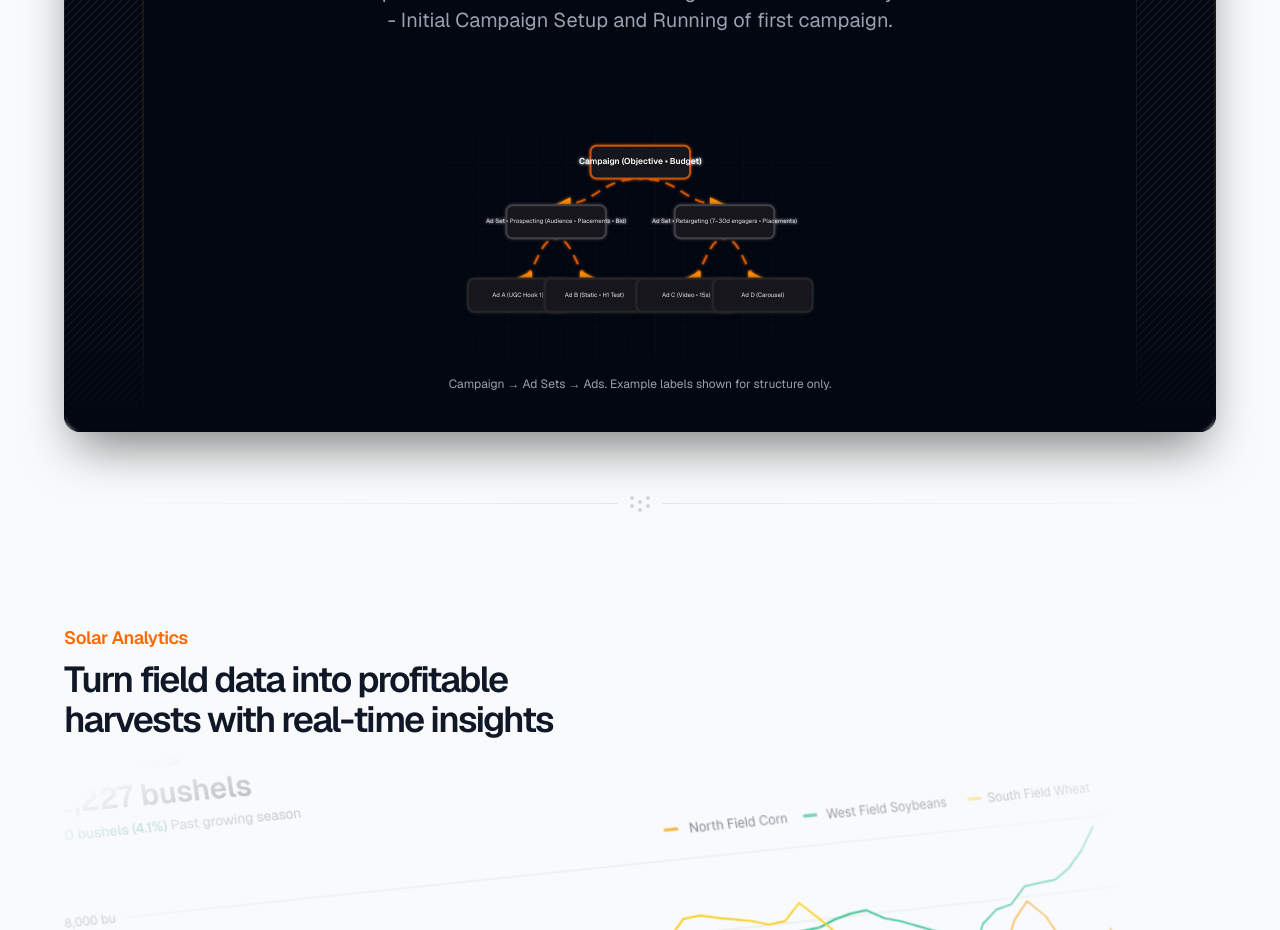
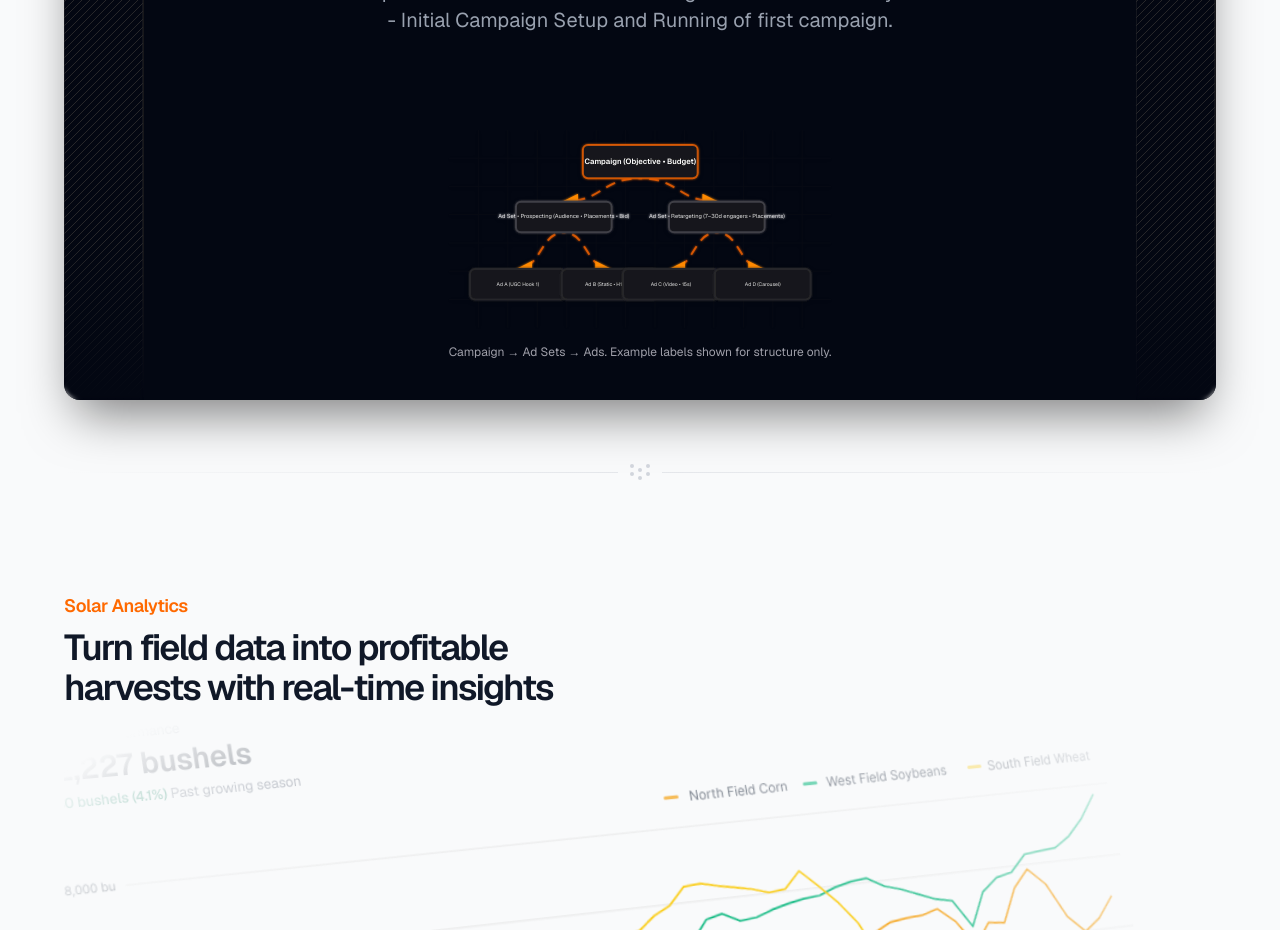
Before and after one commit to telluricaquarian/aclr77, a Next.js app: page / in a window 1280 px wide. Shown: the part 3940-4870 px from the top of the page. Built offline with nearby package versions, Linux system fonts and the light colour scheme.

Commit message:
Improve desktop layout for MetaAdsFlow: wider viewBox, bigger boxes, better spacing

```diff
--- a/src/components/ui/MetaAdsFlow.tsx
+++ b/src/components/ui/MetaAdsFlow.tsx
@@ -25,7 +25,7 @@ export default function MetaAdsFlow({
 }: MetaAdsFlowProps) {
     const [isMobile, setIsMobile] = useState(false);
 
-    // --- Mobile detection with typed legacy fallback (no any, no ts-ignore) ---
+    // Mobile detection with legacy-safe types
     useEffect(() => {
         if (typeof window === "undefined") return;
 
@@ -38,16 +38,13 @@ export default function MetaAdsFlow({
         const handleChange = (e: MediaQueryListEvent | MediaQueryList) =>
             setIsMobile("matches" in e ? e.matches : (e as MediaQueryList).matches);
 
-        // init
         handleChange(mq);
 
-        // modern
         if (typeof mq.addEventListener === "function") {
             mq.addEventListener("change", handleChange);
             return () => mq.removeEventListener("change", handleChange);
         }
 
-        // legacy Safari/Chromium types
         interface LegacyMQ extends MediaQueryList {
             addListener(cb: (e: MediaQueryListEvent) => void): void;
             removeListener(cb: (e: MediaQueryListEvent) => void): void;
@@ -58,20 +55,28 @@ export default function MetaAdsFlow({
         }
     }, [forceMobile]);
 
-    // --- CONSTANTS / LAYOUT (unchanged) ---
-    const VBW = 1000;
-    const VBH = 600;
-    const baseBox = { w: 260, h: 86 };
+    // ---- ViewBox: a bit wider for desktop for nicer spacing ----
+    const VBW = isMobile ? 1000 : 1200;
+    const VBH = 620;
 
+    // Desktop sizing (bigger boxes); mobile uses per-node overrides later
+    const desktopBox = { w: 300, h: 96 };
+    const baseBox = isMobile ? { w: 260, h: 86 } : desktopBox;
+
+    // ---------- DESKTOP LAYOUT (wider spread) ----------
     const desktopNodes: Node[] = [
-        { id: "campaign", label: "Campaign\n(Objective • Budget)", x: 50, y: 14 },
-        { id: "adset1", label: "Ad Set • Prospecting\n(Audience • Placements • Bid)", x: 28, y: 40 },
-        { id: "adset2", label: "Ad Set • Retargeting\n(7–30d engagers • Placements)", x: 72, y: 40 },
-        { id: "ad1a", label: "Ad A\n(UGC Hook 1)", x: 18, y: 72 },
-        { id: "ad1b", label: "Ad B\n(Static • H1 Test)", x: 38, y: 72 },
-        { id: "ad2a", label: "Ad C\n(Video • 15s)", x: 62, y: 72 },
-        { id: "ad2b", label: "Ad D\n(Carousel)", x: 82, y: 72 },
+        { id: "campaign", label: "Campaign\n(Objective • Budget)", x: 50, y: 16, w: 360, h: 104 },
+
+        { id: "adset1", label: "Ad Set • Prospecting\n(Audience • Placements • Bid)", x: 30, y: 44 },
+        { id: "adset2", label: "Ad Set • Retargeting\n(7–30d engagers • Placements)", x: 70, y: 44 },
+
+        { id: "ad1a", label: "Ad A\n(UGC Hook 1)", x: 18, y: 78 },
+        { id: "ad1b", label: "Ad B\n(Static • H1 Test)", x: 42, y: 78 },
+
+        { id: "ad2a", label: "Ad C\n(Video • 15s)", x: 58, y: 78 },
+        { id: "ad2b", label: "Ad D\n(Carousel)", x: 82, y: 78 },
     ];
+
     const desktopEdges: Edge[] = [
         { from: "campaign", to: "adset1" },
         { from: "campaign", to: "adset2" },
@@ -81,15 +86,20 @@ export default function MetaAdsFlow({
         { from: "adset2", to: "ad2b" },
     ];
 
+    // ---------- MOBILE LAYOUT (stacked, already good) ----------
     const mobileNodes: Node[] = [
         { id: "campaign", label: "Campaign\n(Objective • Budget)", x: 50, y: 10, w: 360, h: 96 },
+
         { id: "adset1", label: "Ad Set • Prospecting\n(Audience • Placements • Bid)", x: 50, y: 32, w: 380, h: 96 },
         { id: "adset2", label: "Ad Set • Retargeting\n(7–30d engagers • Placements)", x: 50, y: 54, w: 380, h: 96 },
+
         { id: "ad1a", label: "Ad A\n(UGC Hook 1)", x: 30, y: 76, w: 280, h: 86 },
         { id: "ad1b", label: "Ad B\n(Static • H1 Test)", x: 70, y: 76, w: 280, h: 86 },
+
         { id: "ad2a", label: "Ad C\n(Video • 15s)", x: 30, y: 92, w: 280, h: 86 },
         { id: "ad2b", label: "Ad D\n(Carousel)", x: 70, y: 92, w: 280, h: 86 },
     ];
+
     const mobileEdges: Edge[] = [
         { from: "campaign", to: "adset1" },
         { from: "adset1", to: "ad1a" },
@@ -101,6 +111,7 @@ export default function MetaAdsFlow({
 
     const nodes = isMobile ? mobileNodes : desktopNodes;
     const edges = isMobile ? mobileEdges : desktopEdges;
+
     const N = (id: string) => nodes.find((n) => n.id === id)!;
 
     return (
@@ -128,14 +139,14 @@ export default function MetaAdsFlow({
             </defs>
 
             {/* subtle grid */}
-            <g opacity="0.25">
+            <g opacity="0.22">
                 {[...Array(12)].map((_, i) => (
                     <line
                         key={`v${i}`}
-                        x1={(i + 1) * (1000 / 13)}
-                        x2={(i + 1) * (1000 / 13)}
+                        x1={(i + 1) * (VBW / 13)}
+                        x2={(i + 1) * (VBW / 13)}
                         y1={0}
-                        y2={600}
+                        y2={VBH}
                         className="stroke-zinc-900"
                         strokeWidth={1}
                         vectorEffect="non-scaling-stroke"
@@ -145,9 +156,9 @@ export default function MetaAdsFlow({
                     <line
                         key={`h${i}`}
                         x1={0}
-                        x2={1000}
-                        y1={(i + 1) * (600 / 7)}
-                        y2={(i + 1) * (600 / 7)}
+                        x2={VBW}
+                        y1={(i + 1) * (VBH / 7)}
+                        y2={(i + 1) * (VBH / 7)}
                         className="stroke-zinc-900"
                         strokeWidth={1}
                         vectorEffect="non-scaling-stroke"
@@ -160,13 +171,14 @@ export default function MetaAdsFlow({
                 {edges.map((e, idx) => {
                     const a = N(e.from);
                     const b = N(e.to);
-                    const ah = a.h ?? baseBox.h;
-                    const bh = b.h ?? baseBox.h;
 
-                    const ax = (a.x / 100) * 1000;
-                    const ay = (a.y / 100) * 600 + ah / 2;
-                    const bx = (b.x / 100) * 1000;
-                    const by = (b.y / 100) * 600 - bh / 2;
+                    const ah = (a.h ?? baseBox.h);
+                    const bh = (b.h ?? baseBox.h);
+
+                    const ax = (a.x / 100) * VBW;
+                    const ay = (a.y / 100) * VBH + ah / 2;
+                    const bx = (b.x / 100) * VBW;
+                    const by = (b.y / 100) * VBH - bh / 2;
                     const mx = (ax + bx) / 2;
 
                     return (
@@ -192,12 +204,16 @@ export default function MetaAdsFlow({
             {nodes.map((n) => {
                 const w = n.w ?? baseBox.w;
                 const h = n.h ?? baseBox.h;
-                const x = (n.x / 100) * 1000 - w / 2;
-                const y = (n.y / 100) * 600 - h / 2;
+                const x = (n.x / 100) * VBW - w / 2;
+                const y = (n.y / 100) * VBH - h / 2;
 
                 const isTop = n.id === "campaign";
                 const isAdSet = n.id.startsWith("adset");
-                const fs = isMobile ? (isTop ? 22 : isAdSet ? 18 : 16) : (isTop ? 22 : isAdSet ? 16 : 16);
+
+                // Desktop gets a bump in type sizes
+                const fs = isMobile
+                    ? (isTop ? 22 : isAdSet ? 18 : 16)
+                    : (isTop ? 24 : isAdSet ? 18 : 16);
 
                 return (
                     <g key={n.id} transform={`translate(${x}, ${y})`} filter="url(#soft-glow)">
```
